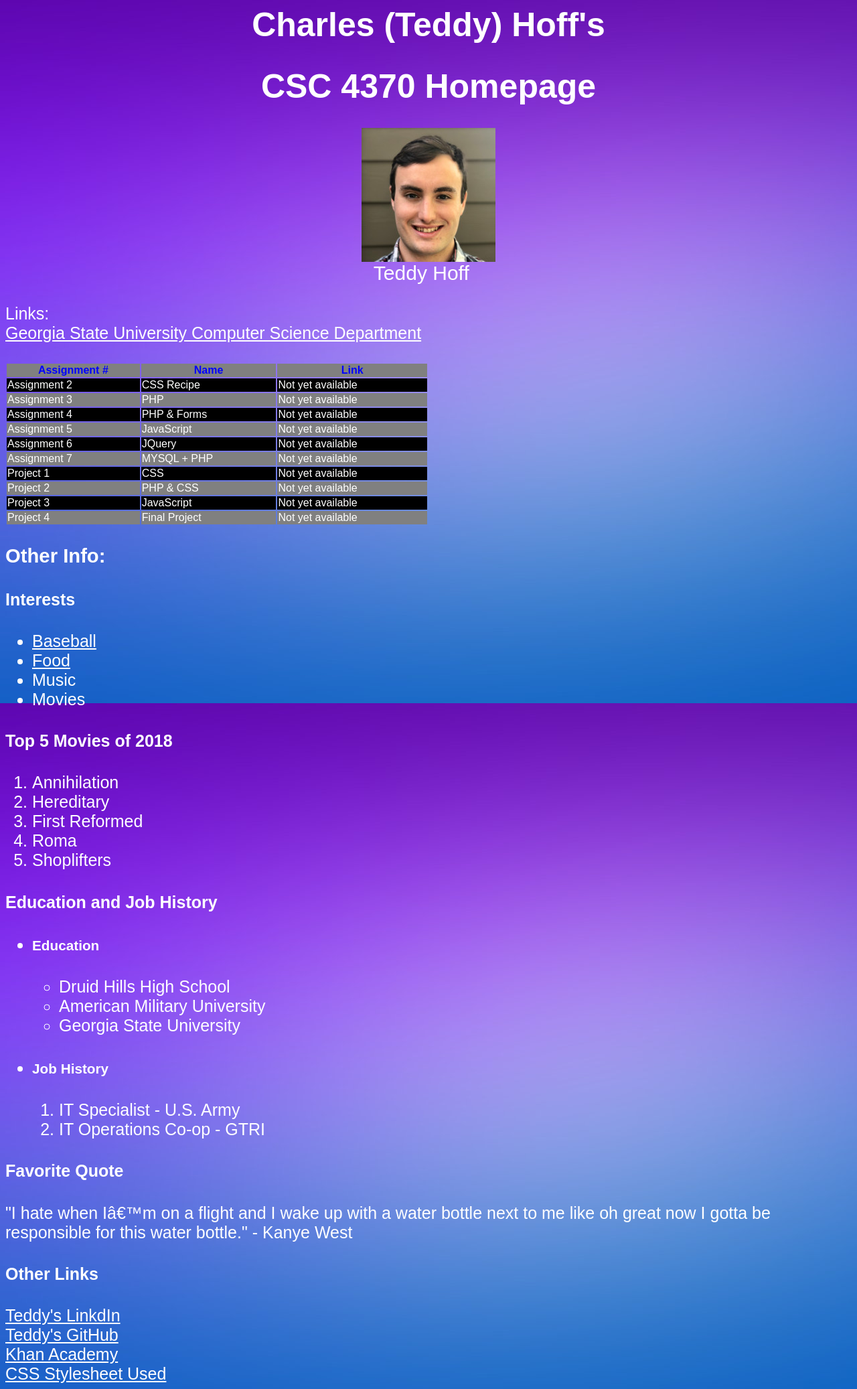
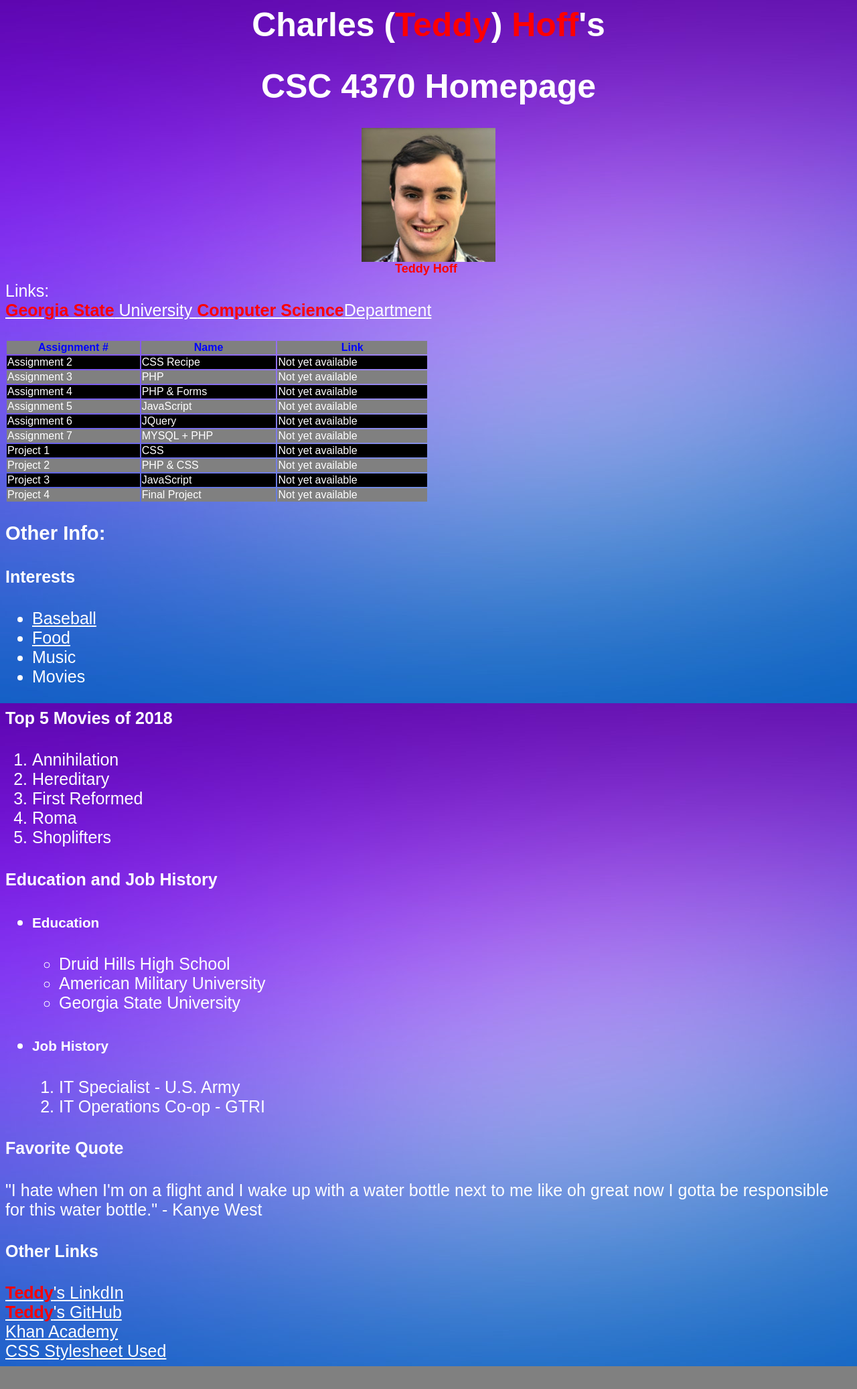
Before and after one commit to Choff3/CSC-4370-Web-Programming, a PHP site: page / in a window 1280 px wide. Shown: the whole page at 67% size. After the commit the page ends 2040 px from the top, so only its background shows below. Run offline with PHP 8.4, Linux system fonts and the light colour scheme.

Commit message:
Finished Assignment 1 Homepage

```diff
--- a/index.html
+++ b/index.html
@@ -5,15 +5,18 @@
 </head>
 <body>
 
-    <h1>Charles (Teddy) Hoff's</h1>
+    <h1>Charles (<span class="red">Teddy</span>) <span class="red">Hoff</span>'s</h1>
     <h1>CSC 4370 Homepage</h1>
 
-    <img src="images/headshot.jpg" alt="Teddy Hoff" class="portrait"></img>
-    <span>Teddy Hoff</span>
+    <div class="portrait">
+      <img src="images/headshot.jpg" alt="Teddy Hoff" class="portrait"></img>
+      <span class="caption"><span class="red">Teddy Hoff</span></span>
+    </div>
     <br>
+
     Links:
     <br>
-    <a href="http://www.cs.gsu.edu/">Georgia State University Computer Science Department</a>
+    <a href="http://www.cs.gsu.edu/"><span class="red">Georgia State</span> University <span class="red">Computer Science</span>Department</a>
     <br><br>
     <table>
         <tr>
@@ -107,13 +110,13 @@
       </ul>
 
       <h4>Favorite Quote</h4>
-      <div>"I hate when I’m on a flight and I wake up with a water bottle next to me
+      <div>"I hate when I'm on a flight and I wake up with a water bottle next to me
           like oh great now I gotta be responsible for this water bottle." - Kanye West</div>
 
       <h4>Other Links</h4>
-      <a href="https://www.linkedin.com/in/teddyhoff12/">Teddy's LinkdIn</a>
+      <a href="https://www.linkedin.com/in/teddyhoff12/"><span class="red">Teddy</span>'s LinkdIn</a>
       <br>
-      <a href="https://github.com/Choff3">Teddy's GitHub</a>
+      <a href="https://github.com/Choff3"><span class="red">Teddy</span>'s GitHub</a>
       <br>
       <a href="https://www.youtube.com/user/khanacademy">Khan Academy</a>
       <br>
--- a/stylesheet.css
+++ b/stylesheet.css
@@ -24,12 +24,12 @@ body {
     font-size: 50px;
   }
 
-  span {
+  .caption {
     display: block;
     margin-left: auto;
     margin-right: auto;
-    width:13%;
-    font-size: 30px
+    width:50%;
+    font-size: 18px
   }
 
   a {
@@ -51,3 +51,12 @@ body {
   table {
     width: 50%;
   }
+
+  a:hover {
+    background-color: greenyellow;
+  }
+
+  .red {
+    color: red;
+    font-weight: bold;
+  }
```
Also changed, not shown: images/background.jpg (renamed from background.jpg), images/headshot.jpg (renamed from headshot.jpg).
